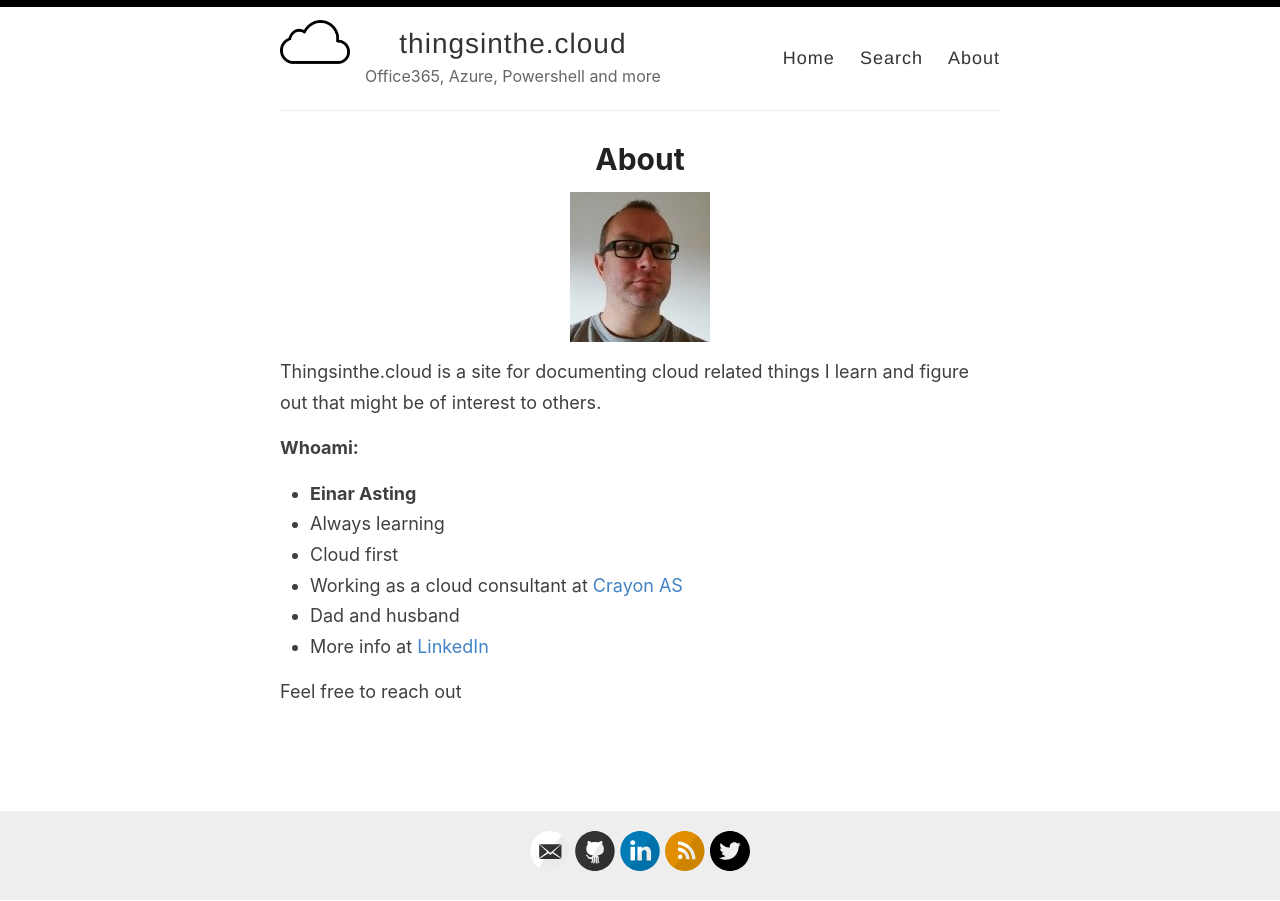
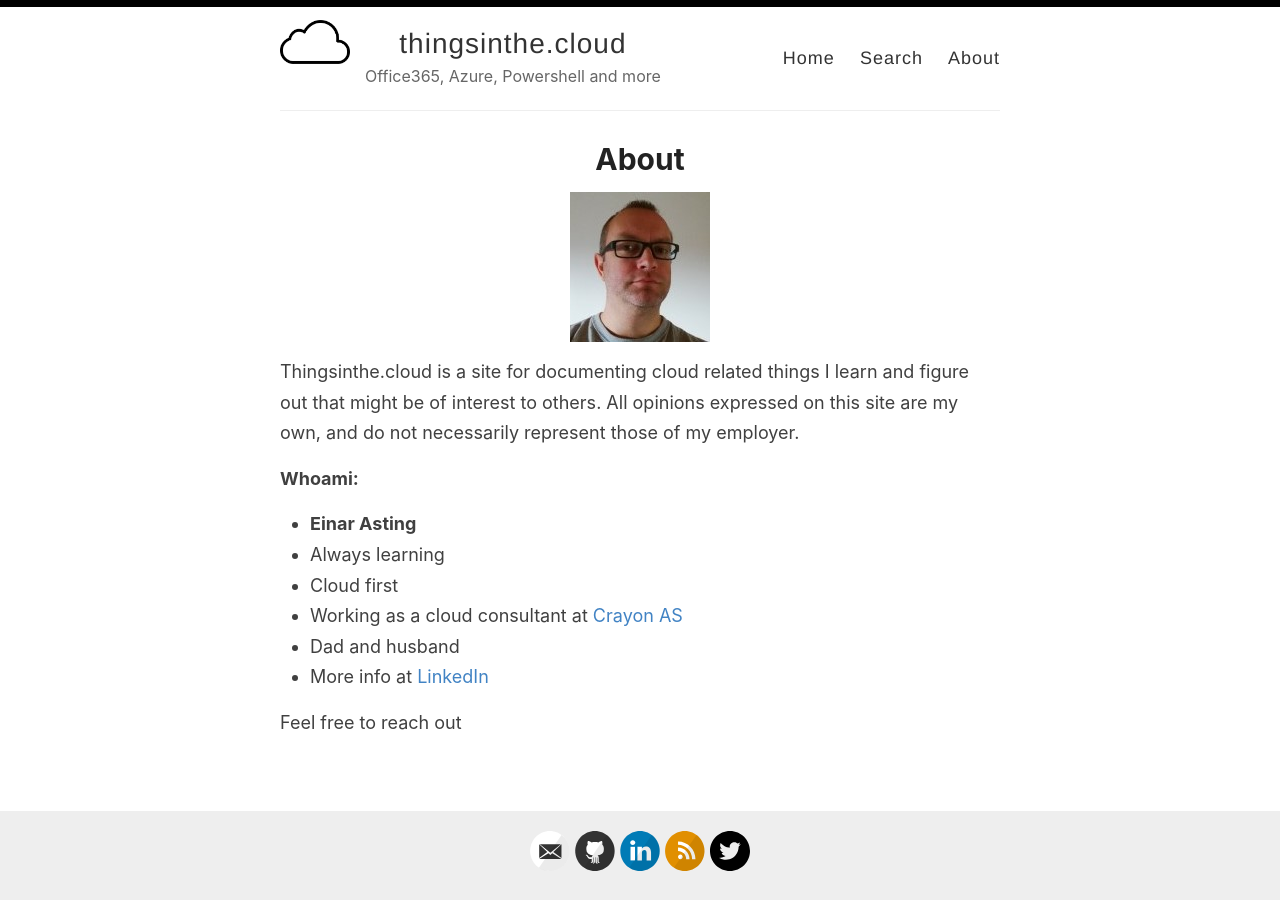
Before and after one commit to einast/einast.github.io, a Jekyll site: the page built from _pages/about.md, in a window 1280 px wide. Built offline with Jekyll 4.4.1, drawn with Linux system fonts in a browser that asks for light colours.

Commit message:
Update about.md

```diff
--- a/_pages/about.md
+++ b/_pages/about.md
@@ -8,7 +8,7 @@ permalink: /about/
 
 ![](/images/IMG_20170920_102445_small01.jpg)
 
-Thingsinthe.cloud is a site for documenting cloud related things I learn and figure out that might be of interest to others.
+Thingsinthe.cloud is a site for documenting cloud related things I learn and figure out that might be of interest to others. All opinions expressed on this site are my own, and do not necessarily represent those of my employer.
 
 **Whoami:**
 
```
